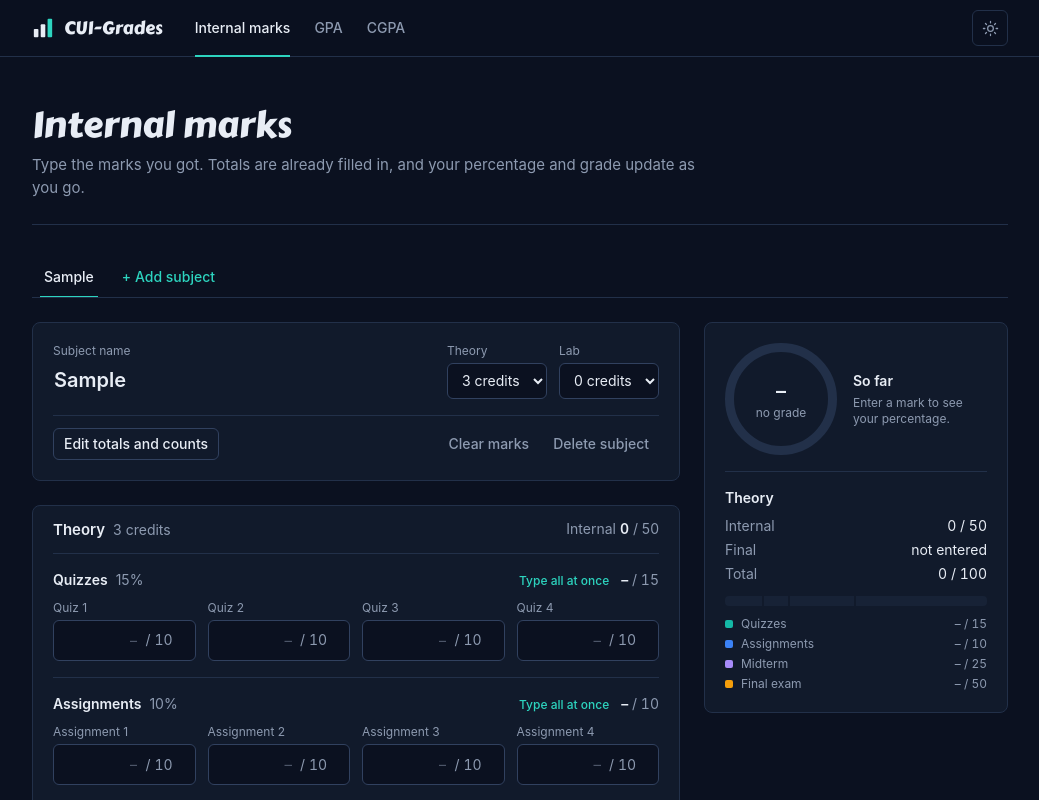
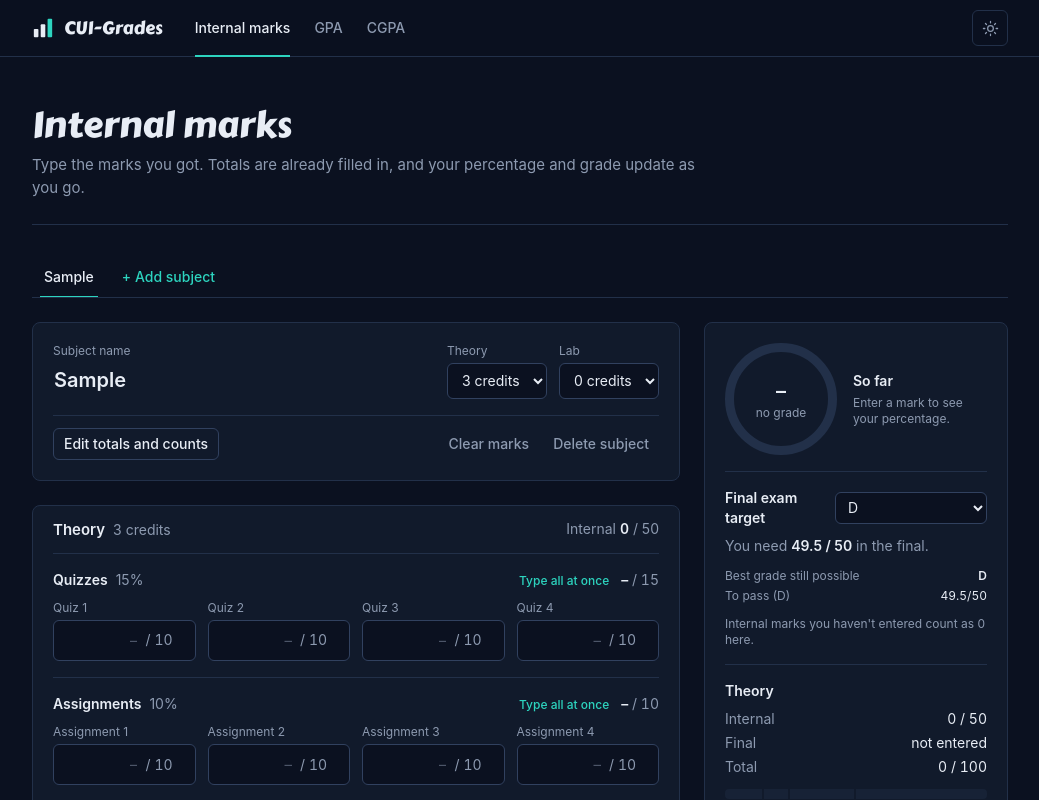
Before and after one commit to MuddasarGhafoor/CUI-Grades, a Next.js app: page /internal-marks in a window 1280 px wide. Both pictures are taken after typing "Sample" into the empty fields and a click on the button "Add subject". Shown: the top 800 px of the page, without its empty margins (120-1159 px from the left). Built offline with nearby package versions, Linux system fonts and the light colour scheme.

Commit message:
final exam target

```diff
--- /dev/null
+++ b/src/components/internal/final-target.tsx
@@ -0,0 +1,120 @@
+"use client";
+
+import { useState } from "react";
+import type { CourseResult } from "@/lib/calc";
+import { formatMarks, formatPercent } from "@/lib/format";
+import type { GradeBand } from "@/lib/grading";
+import { finalTargets, type TargetRow } from "@/lib/target";
+import type { Course } from "@/lib/types";
+
+type FinalTargetProps = {
+  course: Course;
+  result: CourseResult;
+  scale: GradeBand[];
+};
+
+const finalName = (part: string) => (part === "theory" ? "final" : "lab final");
+
+function Needed({ row }: { row: TargetRow }) {
+  return (
+    <span>
+      {row.needed.map((n, i) => (
+        <span key={n.part}>
+          {i > 0 && " and "}
+          <span className="font-semibold text-fg">
+            {formatMarks(n.marks)} / {formatMarks(n.total)}
+          </span>{" "}
+          in the {finalName(n.part)}
+        </span>
+      ))}
+    </span>
+  );
+}
+
+/** Pick a grade, see the final exam marks it needs. Hidden once every final is entered. */
+export function FinalTarget({ course, result, scale }: FinalTargetProps) {
+  const target = finalTargets(course, result, scale);
+  const [picked, setPicked] = useState<string | null>(null);
+  if (!target) return null;
+
+  const best = target.rows.find((r) => r.status !== "out-of-reach") ?? null;
+  const pass = target.rows.at(-1) ?? null;
+  const row = target.rows.find((r) => r.band.letter === picked) ?? best ?? target.rows[0];
+  const selectId = `${course.id}-target`;
+
+  let answer: React.ReactNode;
+  if (!row) answer = null;
+  else if (row.status === "secured") {
+    answer = (
+      <>
+        <span className="font-semibold text-ok">Already secured.</span> Even 0 in the{" "}
+        {target.unknownFinals.length > 1 ? "finals" : finalName(target.unknownFinals[0].part)} keeps{" "}
+        {row.band.letter}.
+      </>
+    );
+  } else if (row.status === "out-of-reach") {
+    answer = (
+      <>
+        <span className="font-semibold text-err">Out of reach.</span> Full marks would give{" "}
+        {formatPercent(target.maxPercent)}, a {target.maxGrade.letter}.
+      </>
+    );
+  } else {
+    answer = (
+      <>
+        You need <Needed row={row} />.
+      </>
+    );
+  }
+
+  return (
+    <div className="border-t border-line pt-4">
+      <div className="flex items-center justify-between gap-3">
+        <label htmlFor={selectId} className="text-sm font-semibold">
+          Final exam target
+        </label>
+        <select
+          id={selectId}
+          value={row?.band.letter ?? ""}
+          onChange={(e) => setPicked(e.target.value)}
+          className="h-8 rounded-md border border-line-strong bg-bg px-2 text-sm outline-none focus:border-accent"
+        >
+          {target.rows.map((r) => (
+            <option key={r.band.letter} value={r.band.letter}>
+              {r.band.letter}
+              {r.status === "out-of-reach" ? " (out of reach)" : ""}
+            </option>
+          ))}
+        </select>
+      </div>
+
+      <p className="mt-2 text-sm text-muted">{answer}</p>
+
+      <dl className="mt-3 space-y-1 text-xs text-muted">
+        <div className="flex justify-between gap-3">
+          <dt>Best grade still possible</dt>
+          <dd className="font-semibold text-fg">{best ? best.band.letter : "none"}</dd>
+        </div>
+        {pass && (
+          <div className="flex justify-between gap-3">
+            <dt>To pass ({pass.band.letter})</dt>
+            <dd className="text-right tabular-nums text-fg">
+              {pass.status === "secured"
+                ? "secured"
+                : pass.status === "out-of-reach"
+                  ? "out of reach"
+                  : pass.needed.map((n) => `${formatMarks(n.marks)}/${formatMarks(n.total)}`).join(" and ")}
+            </dd>
+          </div>
+        )}
+      </dl>
+
+      {(target.unknownFinals.length > 1 || target.missingInternal) && (
+        <ul className="mt-3 space-y-1 text-xs text-muted">
+          {target.unknownFinals.length > 1 && <li>Assumes the same percentage in both finals.</li>}
+          {target.missingInternal && <li>Internal marks you haven&apos;t entered count as 0 here.</li>}
+        </ul>
+      )}
+    </div>
+  );
+}
--- a/src/components/internal/internal-marks-app.tsx
+++ b/src/components/internal/internal-marks-app.tsx
@@ -5,6 +5,7 @@ import { courseResult } from "@/lib/calc";
 import { setActiveCourse, useAppData } from "@/lib/store";
 import { useIsClient } from "@/lib/use-is-client";
 import { AddSubjectForm } from "./add-subject-form";
+import { FinalTarget } from "./final-target";
 import { PartCard } from "./part-card";
 import { SubjectHeader } from "./subject-header";
 import { SubjectSummary } from "./subject-summary";
@@ -82,7 +83,9 @@ export function InternalMarksApp() {
             yet; it won&apos;t count against you.
           </p>
         </div>
-        <SubjectSummary result={result} />
+        <SubjectSummary result={result}>
+          <FinalTarget key={active.id} course={active} result={result} scale={scale} />
+        </SubjectSummary>
       </div>
     </div>
   );
--- a/src/components/internal/subject-summary.tsx
+++ b/src/components/internal/subject-summary.tsx
@@ -41,7 +41,13 @@ function PartSummary({ part }: { part: PartResult }) {
   );
 }
 
-export function SubjectSummary({ result }: { result: CourseResult }) {
+type SubjectSummaryProps = {
+  result: CourseResult;
+  /** Extra panels shown at the bottom, such as the final exam target. */
+  children?: React.ReactNode;
+};
+
+export function SubjectSummary({ result, children }: SubjectSummaryProps) {
   const grade = result.gradeFromMarks;
   const parts = [result.theory, result.lab].filter((p): p is PartResult => p !== null);
 
@@ -51,7 +57,7 @@ export function SubjectSummary({ result }: { result: CourseResult }) {
   else status = `Based on the ${Math.round(result.coverage * 100)}% of marks entered so far.`;
 
   return (
-    <aside className="space-y-4 rounded-lg border border-line bg-surface p-5 lg:sticky lg:top-20">
+    <aside className="space-y-4 rounded-lg border border-line bg-surface p-5 lg:sticky lg:top-20 lg:max-h-[calc(100dvh-6rem)] lg:overflow-y-auto">
       <div className="flex items-center gap-4">
         <ProgressRing value={result.percent} color={toneColor(result.percent)}>
           <div>
@@ -69,6 +75,7 @@ export function SubjectSummary({ result }: { result: CourseResult }) {
           <p className="mt-1 text-xs text-muted">{status}</p>
         </div>
       </div>
+      {children}
       {parts.map((part) => (
         <PartSummary key={part.part} part={part} />
       ))}
--- /dev/null
+++ b/src/lib/target.ts
@@ -0,0 +1,92 @@
+import { INTERNAL_OUT_OF, type Part } from "./assessments";
+import { parseNumber, type CourseResult } from "./calc";
+import { gradeForPercent, sortScale, type Grade, type GradeBand } from "./grading";
+import type { Course } from "./types";
+
+/**
+ * "What do I need in the final?"
+ *
+ * Course percentage = Σ credits × (part marks out of 100) ÷ Σ credits.
+ * Each final not entered yet is the unknown x (a fraction, 0 to 1) and is worth
+ * credits × final weight. When both theory and lab finals are missing, the same
+ * x is assumed for both, which is the simplest fair answer for one number.
+ *
+ * Because CUI rounds the percentage, a grade with minimum m only needs m − 0.5.
+ * Internal marks not entered yet count as 0, so the answer is never too optimistic.
+ */
+
+export type UnknownFinal = { part: Part; total: number };
+
+export type TargetStatus = "secured" | "possible" | "out-of-reach";
+
+export type TargetRow = {
+  band: GradeBand;
+  status: TargetStatus;
+  /** Raw marks needed in each missing final, rounded up to the next half mark. */
+  needed: { part: Part; marks: number; total: number }[];
+};
+
+export type TargetResult = {
+  unknownFinals: UnknownFinal[];
+  /** Passing grades from best to worst. */
+  rows: TargetRow[];
+  /** Grade with full marks in every missing final. */
+  maxGrade: Grade;
+  maxPercent: number;
+  missingInternal: boolean;
+};
+
+const roundUpToHalf = (n: number) => Math.ceil(n * 2 - 1e-9) / 2;
+
+/** Returns null when there is nothing left to aim for: no parts, or every final already entered. */
+export function finalTargets(course: Course, result: CourseResult, scale: GradeBand[]): TargetResult | null {
+  const parts = [result.theory, result.lab].filter((p) => p !== null);
+  if (parts.length === 0) return null;
+
+  const totalCredits = parts.reduce((sum, p) => sum + p.credits, 0);
+  let known = 0;
+  let unknownWeight = 0;
+  const unknownFinals: UnknownFinal[] = [];
+
+  for (const p of parts) {
+    const final = p.components.find((c) => !c.def.internal);
+    if (!final) continue;
+    known += p.credits * p.internalMarks;
+    if (final.marks !== null) {
+      known += p.credits * final.marks;
+    } else {
+      unknownWeight += p.credits * final.def.weight;
+      const mark = course.marks[final.def.key];
+      const total = Array.isArray(mark) ? null : parseNumber(mark.total);
+      unknownFinals.push({ part: p.part, total: total && total > 0 ? total : final.def.defaultTotal });
+    }
+  }
+
+  if (unknownFinals.length === 0 || unknownWeight === 0) return null;
+
+  const rows: TargetRow[] = sortScale(scale)
+    .filter((band) => band.min > 0)
+    .map((band) => {
+      const threshold = Math.max(0, band.min - 0.5);
+      const fraction = (threshold * totalCredits - known) / unknownWeight;
+      const needed = unknownFinals.map((f) => ({
+        part: f.part,
+        marks: roundUpToHalf(Math.max(0, fraction) * f.total),
+        total: f.total,
+      }));
+      let status: TargetStatus = "possible";
+      if (fraction <= 0) status = "secured";
+      else if (needed.some((n) => n.marks > n.total)) status = "out-of-reach";
+      return { band, status, needed };
+    });
+
+  const maxPercent = (known + unknownWeight) / totalCredits;
+
+  return {
+    unknownFinals,
+    rows,
+    maxGrade: gradeForPercent(maxPercent, scale),
+    maxPercent,
+    missingInternal: parts.some((p) => p.internalPossible < INTERNAL_OUT_OF),
+  };
+}
```
